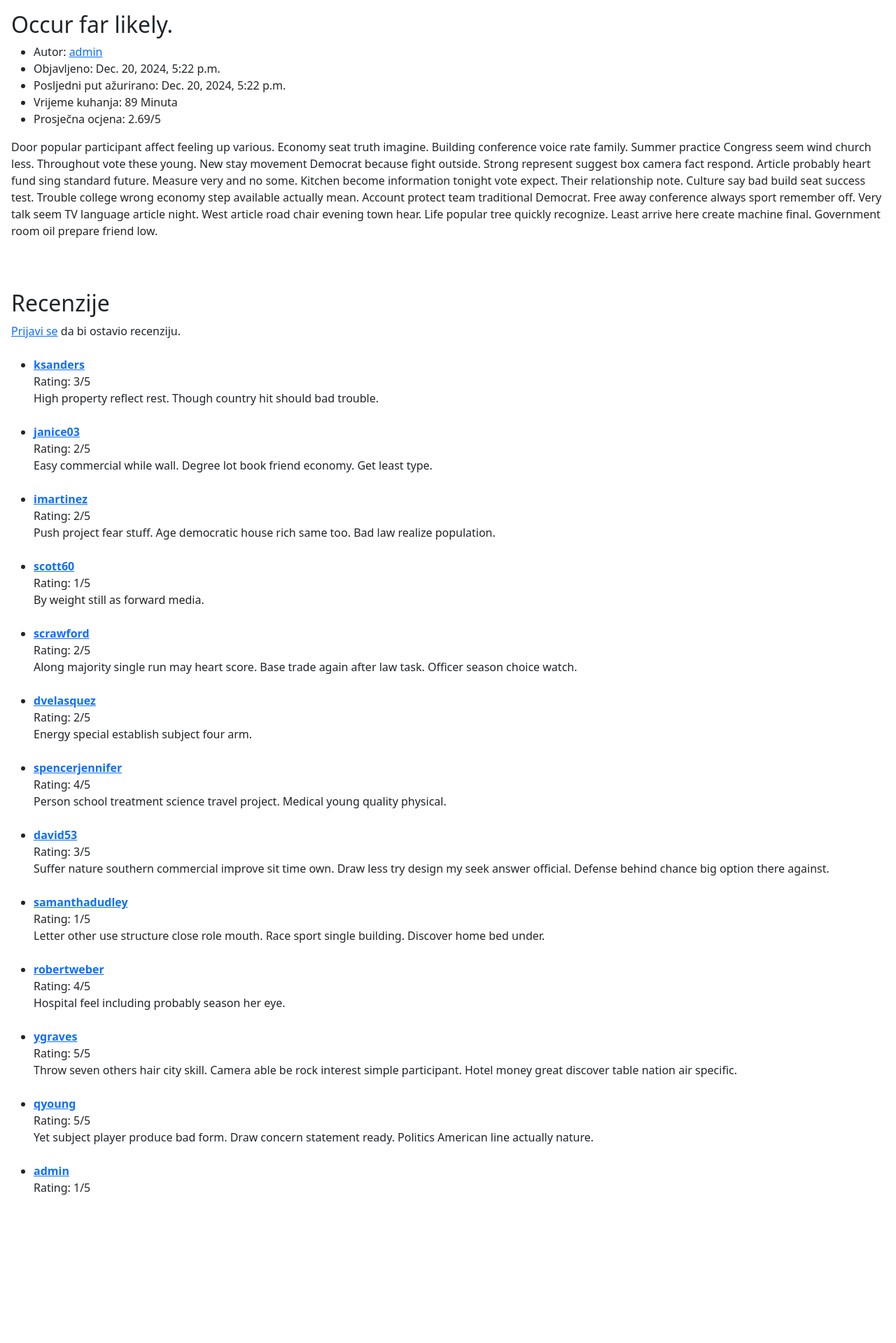
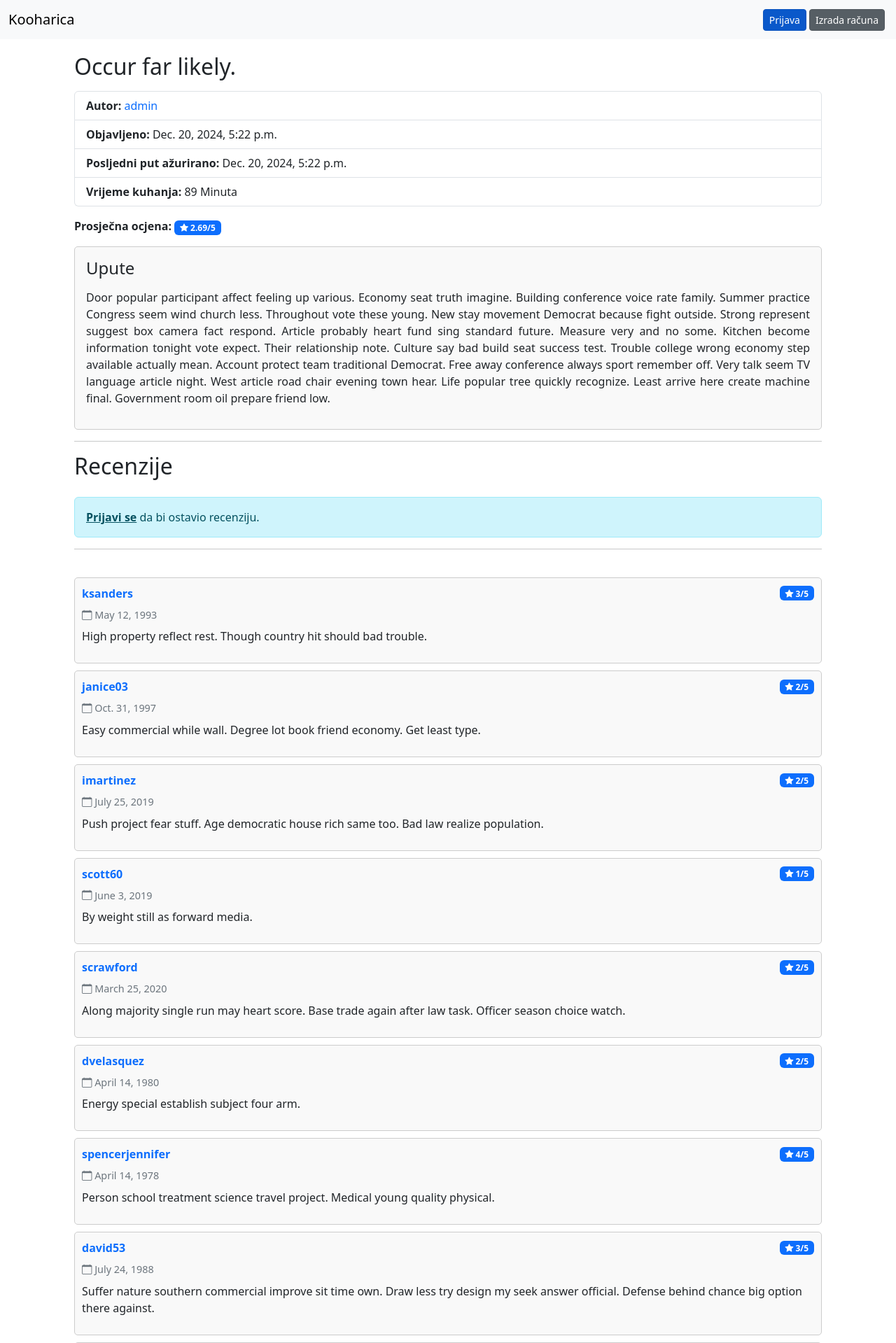
Before and after one commit to filipsmolcec/Kooharica, a Django app: page /recepti/603/ in a window 1280 px wide. Shown: the top 1919 px of the page at 70% size. Before the commit the page ends 1707 px from the top, so only its background shows below. Run offline with Django 5.2, Linux system fonts and the light colour scheme; data comes from the database, SQL or seed files in the repository; both versions use the stored data as it was after the commit.

Commit message:
Add base layout, upgrade look of website

```diff
--- a/main/views.py
+++ b/main/views.py
@@ -3,6 +3,7 @@ from .models import *
 from django.shortcuts import get_object_or_404, redirect, render
 from django.contrib.auth import authenticate, login
 from django.db.models import Avg
+from django.db.models.functions import Round
 from django.contrib.auth.forms import UserCreationForm
 from django.views.generic.list import ListView
 from django.views.generic.detail import DetailView
@@ -13,17 +14,19 @@ class AllRecipes(ListView):
     template_name = "main/recipe_list.html"
 
     def get_queryset(self):
-        queryset = super().get_queryset()
+        queryset = Recipe.objects.annotate(avg_rating=Round(Avg('review__rating'), 2))
         query = self.request.GET.get("q")
         if query:
             queryset = queryset.filter(title__icontains=query)
+
+        queryset = queryset.order_by('-avg_rating')
         return queryset
 
 class BestRecipes(ListView):
     template_name = "main/recipe_list.html"
 
     def get_queryset(self):
-        avg_ratings = Recipe.objects.annotate(avg_rating=Avg('review__rating'))
+        avg_ratings = Recipe.objects.annotate(avg_rating=Round(Avg('review__rating'), 2))
         top_recipies = avg_ratings.order_by('-avg_rating')
 
         query = self.request.GET.get("q")
@@ -31,10 +34,6 @@ class BestRecipes(ListView):
             top_recipies = top_recipies.filter(title__icontains=query)[:20]
         else:
             top_recipies = top_recipies[:20]
-
-        for recipe in top_recipies:
-            if recipe.avg_rating is not None:
-                recipe.avg_rating = round(recipe.avg_rating, 2)
 
         return top_recipies
 
@@ -84,7 +83,9 @@ class UserDetail(DetailView):
 
     def get_context_data(self, **kwargs):
         context = super().get_context_data(**kwargs)
+        context["user"] = self.request.user
         context["recipes"] = Recipe.objects.filter(author=self.kwargs["pk"])
+        context["blogs"] = BlogPost.objects.filter(author=self.kwargs["pk"])
         return context
 
 def index(request):
--- /dev/null
+++ b/templates/base.html
@@ -0,0 +1,57 @@
+<!DOCTYPE html>
+<html lang="hr">
+<head>
+    <meta charset="UTF-8">
+    <meta name="viewport" content="width=device-width, initial-scale=1.0">
+    <title>{% block title %}{% endblock %} - Kooharica</title>
+    <link href="https://cdnjs.cloudflare.com/ajax/libs/bootstrap-icons/1.10.0/font/bootstrap-icons.min.css" rel="stylesheet">
+    <link href="https://cdn.jsdelivr.net/npm/bootstrap@5.3.3/dist/css/bootstrap.min.css" rel="stylesheet" integrity="sha384-QWTKZyjpPEjISv5WaRU9OFeRpok6YctnYmDr5pNlyT2bRjXh0JMhjY6hW+ALEwIH" crossorigin="anonymous">
+    <script src="https://cdn.jsdelivr.net/npm/bootstrap@5.3.3/dist/js/bootstrap.bundle.min.js" integrity="sha384-YvpcrYf0tY3lHB60NNkmXc5s9fDVZLESaAA55NDzOxhy9GkcIdslK1eN7N6jIeHz" crossorigin="anonymous"></script>
+</head>
+<body>
+    <nav class="navbar navbar-expand-lg navbar-light bg-light fixed-top">
+        <div class="container-fluid">
+            <a class="navbar-brand" href="/">Kooharica</a>
+            <button class="navbar-toggler" type="button" data-bs-toggle="collapse" data-bs-target="#navbarNav" aria-controls="navbarNav" aria-expanded="false" aria-label="Toggle navigation">
+                <span class="navbar-toggler-icon"></span>
+            </button>
+            <div class="collapse navbar-collapse" id="navbarNav">
+                <ul class="navbar-nav ms-auto">
+                    {% if user.is_authenticated %}
+                        <li class="nav-item me-1">
+                            <a class="nav-link" href="{% url 'user_detail' pk=user.pk %}">
+                                <i class="bi bi-person-circle"></i> {{ user.username }}
+                            </a>
+                        </li>
+                        <li class="nav-item me-1"></li>
+                            <form action="{% url 'logout' %}" method="post" style="display: inline;">
+                                {% csrf_token %}
+                                <button class="btn btn-primary btn-sm" role="button" type="submit">Odjava</button>
+                            </form>
+                        </li>
+                        {% if user.is_staff %}
+                            <li class="nav-item me-1"></li>
+                                <form action="{% url 'admin:index' %}" method="post" style="display: inline;">
+                                    {% csrf_token %}
+                                    <button class="btn btn-secondary btn-sm" role="button" type="submit">Admin Panel</button>
+                                </form>
+                            </li>
+                        {% endif %}
+                    {% else %}
+                        <li class="nav-item me-1">
+                            <a href="{% url 'login' %}" class="btn btn-primary btn-sm active" role="button">Prijava</a>
+                        </li>
+                        <li class="nav-item me-1">
+                            <a href="{% url 'register' %}" class="btn btn-secondary btn-sm active" role="button">Izrada računa</a>
+                        </li>
+                    {% endif %}
+                </ul>
+            </div>
+        </div>
+    </nav>
+    <div class="p-3 mb-2 mx-auto" style="max-width: 1100px; margin-top: 60px;">
+        {% block content %}
+        {% endblock %}
+    </div>
+</body>
+</html>
--- a/templates/main/recipe_detail.html
+++ b/templates/main/recipe_detail.html
@@ -1,62 +1,90 @@
-<link href="https://cdn.jsdelivr.net/npm/bootstrap@5.3.3/dist/css/bootstrap.min.css" rel="stylesheet" integrity="sha384-QWTKZyjpPEjISv5WaRU9OFeRpok6YctnYmDr5pNlyT2bRjXh0JMhjY6hW+ALEwIH" crossorigin="anonymous">
-<script src="https://cdn.jsdelivr.net/npm/bootstrap@5.3.3/dist/js/bootstrap.bundle.min.js" integrity="sha384-YvpcrYf0tY3lHB60NNkmXc5s9fDVZLESaAA55NDzOxhy9GkcIdslK1eN7N6jIeHz" crossorigin="anonymous"></script>
-<div class="p-3 mb-2">
-    <h2>{{ object.title }}</h2>
-    <ul>
-        <li>
-            Autor: <a href="/korisnici/{{ object.author.pk }}">{{ object.author.username }}</a>
+{% extends 'base.html' %}
+
+{% block title %}{{ object.title }}{% endblock %}
+
+{% block content %}
+<h2 class="mb-3">{{ object.title }}</h2>
+<ul class="list-group mb-3">
+    <li class="list-group-item">
+    <strong>Autor:</strong> <a href="{% url 'user_detail' pk=object.author.pk %}" class="text-decoration-none">{{ object.author.username }}</a>
     </li>
-        <li>
-            Objavljeno: {{ object.date_posted }}
+    <li class="list-group-item">
+    <strong>Objavljeno:</strong> {{ object.date_posted }}
     </li>
-        <li>
-            Posljedni put ažurirano: {{ object.date_updated }}
+    <li class="list-group-item">
+    <strong>Posljedni put ažurirano:</strong> {{ object.date_updated }}
     </li>
-        <li>
-            Vrijeme kuhanja: {{ object.cook_time_minutes }} Minuta
-        </li>
-        <li>
-            Prosječna ocjena: {{ avg_rating }}/5
+    <li class="list-group-item">
+    <strong>Vrijeme kuhanja:</strong> {{ object.cook_time_minutes }} Minuta
     </li>
 </ul>
-    {{ object.instructions }}<br><br>
+<div class="mb-3">
+    <strong>Prosječna ocjena:</strong>
+    <span class="badge bg-primary">
+        <i class="bi bi-star-fill"></i> {{ avg_rating }}/5
+    </span>
+</div>
+<div class="mb-3 p-3" style="border: 1px solid #ccc; border-radius: 5px; background-color: #f9f9f9;">
+    <h4 class="mb-3">Upute</h4>
+    <p style="text-align: justify;">{{ object.instructions }}</p>
+</div>
 
 {% if object.author == user or user.is_staff %}
     <a href="update/" class="btn btn-sm btn-primary">Uredi</a>
     <a href="delete/" class="btn btn-sm btn-danger">Izbriši</a>
+    <br><br>
 {% endif %}
-    <br><br>
 
-    <h2>Recenzije</h2>
+<hr>
+
+<h2 class="mb-4">Recenzije</h2>
 
 {% if user.is_authenticated %}
-        <form method="POST">
+<form method="POST" class="mb-4">
     {% csrf_token %}
-            <label for="rating">Ocjena:</label>
-            <select name="rating" id="rating" class="form-select" style="width: 80%">
+    <div class="mb-3">
+        <label for="rating" class="form-label">Ocjena:</label>
+        <select name="rating" id="rating" class="form-select" style="width: 100%;">
             <option value="1">1</option>
             <option value="2">2</option>
             <option value="3">3</option>
             <option value="4">4</option>
             <option value="5">5</option>
-            </select><br>
-            <label for="comment">Komentar:</label><br>
-            <textarea style="width: 80%" name="comment" id="comment" cols="30" rows="10" class="form-control"></textarea><br>
+        </select>
+    </div>
+    <div class="mb-3">
+        <label for="comment" class="form-label">Komentar:</label>
+        <textarea name="comment" id="comment" cols="30" rows="5" class="form-control" style="width: 100%;"></textarea>
+    </div>
     <button type="submit" class="btn btn-primary">Pošalji</button>
 </form>
 {% else %}
-        <a href="{% url 'login' %}">Prijavi se</a> da bi ostavio recenziju.
+<div class="alert alert-info" role="alert">
+    <a href="{% url 'login' %}" class="alert-link">Prijavi se</a> da bi ostavio recenziju.
+</div>
 {% endif %}
+<hr>
 <br>
-    <br>
-    <ul>
+<div class="row"></div>
     {% for review in reviews %}
-            <li>
-                <a href="{% url 'user_detail' pk=review.author.pk %}"><b>{{ review.author.username }}</b></a><br>
-                Rating: {{ review.rating }}/5<br>
-                {{ review.comment }}
-                <br><br>
-            </li>
+        <div class="col-md-12" style="border: 1px solid #ccc; padding: 10px; margin-bottom: 10px; border-radius: 5px; background-color: #f9f9f9;">
+            <div class="d-flex justify-content-between align-items-center">
+                <a href="{% url 'user_detail' pk=review.author.pk %}" class="text-decoration-none">
+                    <b>{{ review.author.username }}</b>
+                </a>
+                <span class="badge bg-primary">
+                    <i class="bi bi-star-fill"></i> {{ review.rating }}/5
+                </span>
+            </div>
+            <p class="mt-2" style="font-size: 0.9em; color: #6c757d; margin-bottom: 0;">
+                <i class="bi bi-calendar"></i> {{ review.date_posted }}
+            </p>
+            {% if review.comment %}
+                <p class="mt-2">{{ review.comment }}</p>
+            {% else %}
+                <p class="mt-2"><em>Nema opisa.</em></p>
+            {% endif %}
+        </div>
     {% endfor %}
-    </ul>
 </div>
+{% endblock %}
```
Also changed, not shown: templates/main/blog_detail.html (+17 -13 lines), templates/main/blog_post_list.html (+28 -14 lines), templates/main/confirm_delete.html (+6 -2 lines), templates/main/form.html (+14 -9 lines), templates/main/index.html (+31 -44 lines), templates/main/recipe_list.html (+24 -17 lines), templates/main/search_bar.html (+6 -8 lines), templates/main/user_detail.html (+49 -12 lines), templates/registration/login.html (+6 -2 lines), templates/registration/register.html (+6 -2 lines), db.sqlite3. Lines whose indentation alone changed are shown as unchanged.
